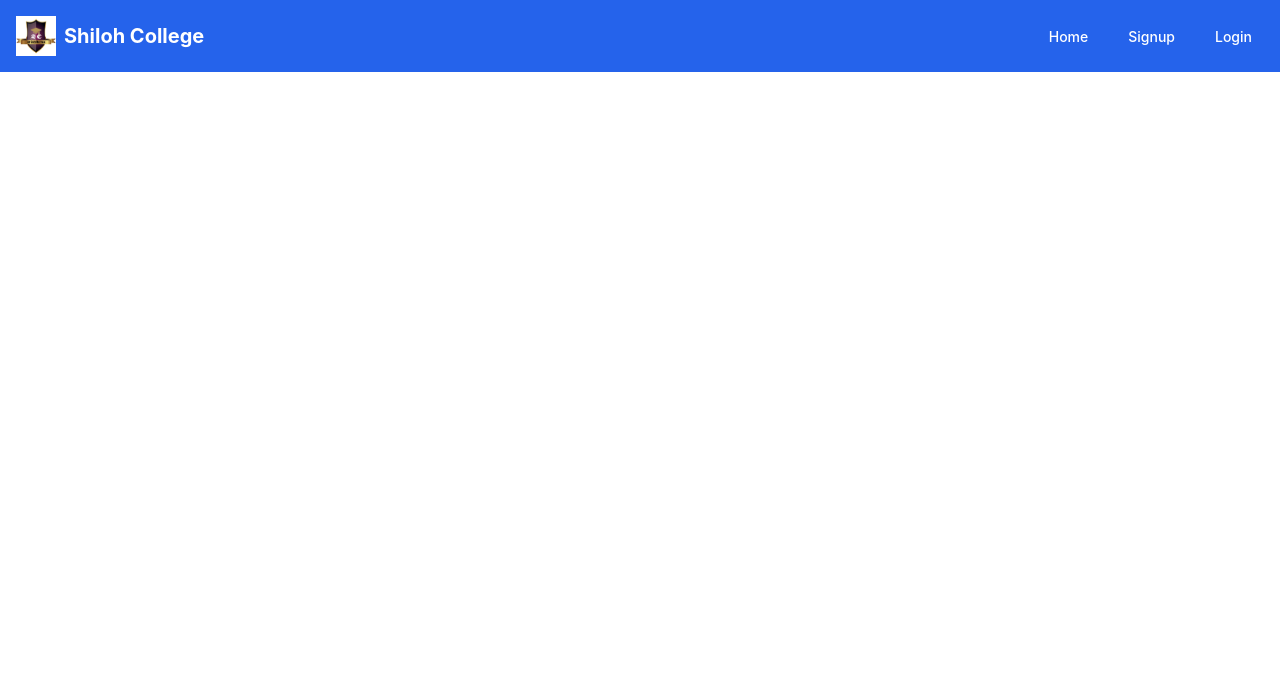
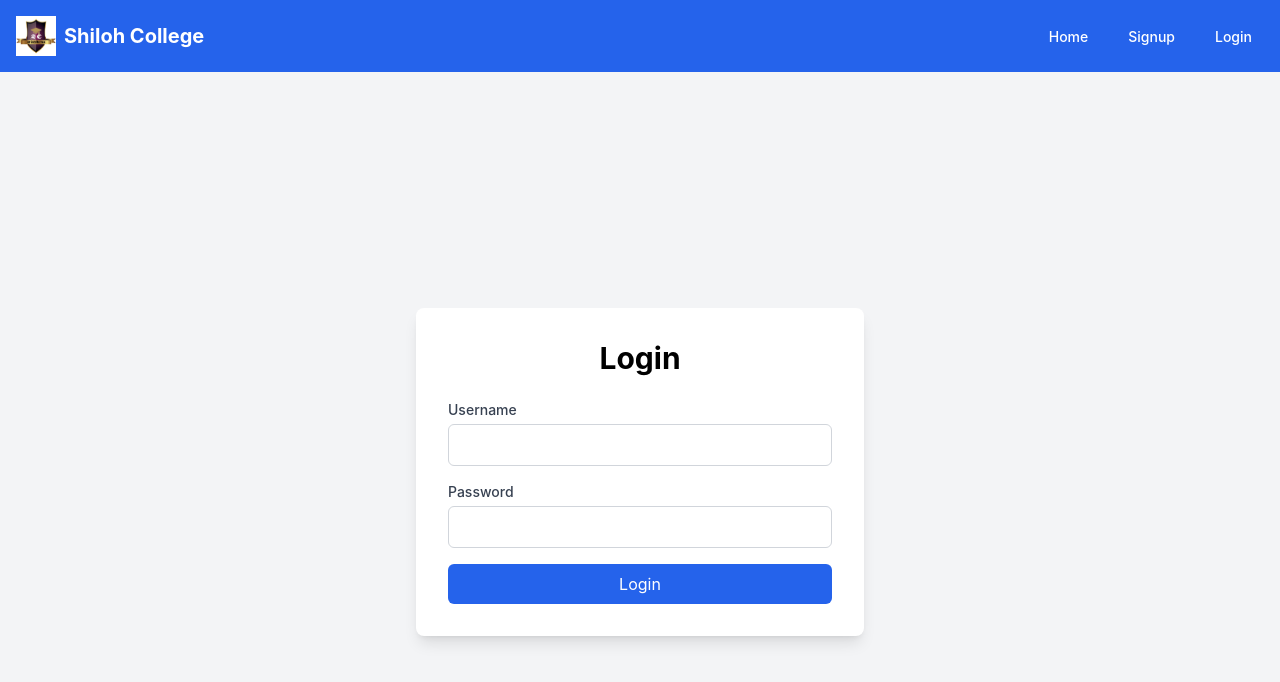
Before and after one commit to williamNyongesa/shiloh-front, a React (Create React App) app: page /login in a window 1280 px wide. Shown: the top 682 px of the page. Built offline with nearby package versions, Linux system fonts and the light colour scheme.

Commit message:
creates and renders login page

```diff
--- a/src/components/App.js
+++ b/src/components/App.js
@@ -2,6 +2,7 @@ import '../App.css'
 import { Route, Routes } from 'react-router-dom';
 import Navbar from './Navbar'
 import Signup from './Signup'
+import Login from './Login'
 import Admin from './admin/Admin'
 
 function App() {
@@ -11,6 +12,7 @@ function App() {
           <Routes>
             <Route path="/" element={<h1>Welcome to Shiloh SMS APP</h1>} />
             <Route path="/signup" element={<Signup />} />
+            <Route path="/login" element={<Login />} />
             <Route path="/admin" element={<Admin />} />
           </Routes>
         </div>
--- /dev/null
+++ b/src/components/Login.js
@@ -0,0 +1,103 @@
+import React from 'react';
+import { useFormik } from 'formik';
+import * as Yup from 'yup';
+import { useNavigate } from 'react-router-dom';
+
+const Login = () => {
+  const navigate = useNavigate();
+
+  const formik = useFormik({
+    initialValues: {
+      username: '',
+      password: '',
+    },
+    validationSchema: Yup.object({
+      username: Yup.string().required('Username is required'),
+      password: Yup.string().required('Password is required'),
+    }),
+    onSubmit: async (values) => {
+      try {
+        console.log('Logging in with username:', values.username);
+
+        const response = await fetch('/users/login', {
+          method: 'POST',
+          headers: {
+            'Content-Type': 'application/json',
+          },
+          body: JSON.stringify(values),
+        });
+
+        if (!response.ok) {
+          const errorData = await response.json();
+          throw new Error(errorData.error || 'Network response was not ok');
+        }
+
+        const data = await response.json();
+        console.log('Login success:', data);
+
+        // Navigate to the homepage on successful login
+        navigate('/');
+      } catch (error) {
+        console.error('Error during login:', error);
+      }
+    },
+  });
+
+  return (
+    <div className="flex items-center justify-center min-h-screen bg-gray-100">
+      <div className="w-full max-w-md p-8 space-y-6 bg-white rounded-lg shadow-lg">
+        <h2 className="text-3xl font-bold text-center">Login</h2>
+        <form onSubmit={formik.handleSubmit} className="space-y-4">
+          <div>
+            <label htmlFor="username" className="block mb-1 text-sm font-medium text-gray-700">
+              Username
+            </label>
+            <input
+              id="username"
+              name="username"
+              type="text"
+              className={`w-full p-2 border rounded-md focus:ring-2 focus:ring-blue-500 ${
+                formik.touched.username && formik.errors.username ? 'border-red-500' : 'border-gray-300'
+              }`}
+              value={formik.values.username}
+              onChange={formik.handleChange}
+              onBlur={formik.handleBlur}
+            />
+            {formik.touched.username && formik.errors.username && (
+              <div className="mt-1 text-sm text-red-500">{formik.errors.username}</div>
+            )}
+          </div>
+
+          <div>
+            <label htmlFor="password" className="block mb-1 text-sm font-medium text-gray-700">
+              Password
+            </label>
+            <input
+              id="password"
+              name="password"
+              type="password"
+              className={`w-full p-2 border rounded-md focus:ring-2 focus:ring-blue-500 ${
+                formik.touched.password && formik.errors.password ? 'border-red-500' : 'border-gray-300'
+              }`}
+              value={formik.values.password}
+              onChange={formik.handleChange}
+              onBlur={formik.handleBlur}
+            />
+            {formik.touched.password && formik.errors.password && (
+              <div className="mt-1 text-sm text-red-500">{formik.errors.password}</div>
+            )}
+          </div>
+
+          <button
+            type="submit"
+            className="w-full px-4 py-2 text-white bg-blue-600 rounded-md hover:bg-blue-700 focus:outline-none focus:ring-2 focus:ring-blue-500"
+          >
+            Login
+          </button>
+        </form>
+      </div>
+    </div>
+  );
+};
+
+export default Login;
```
